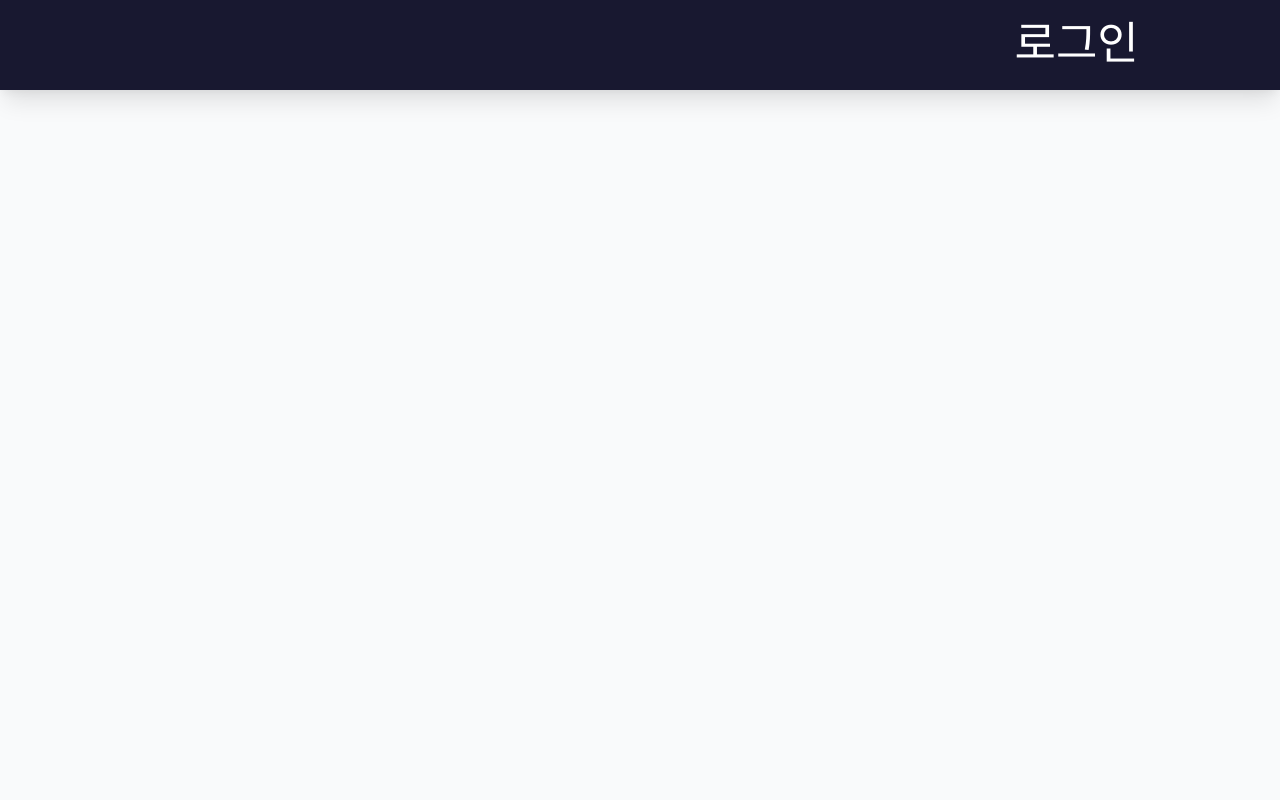
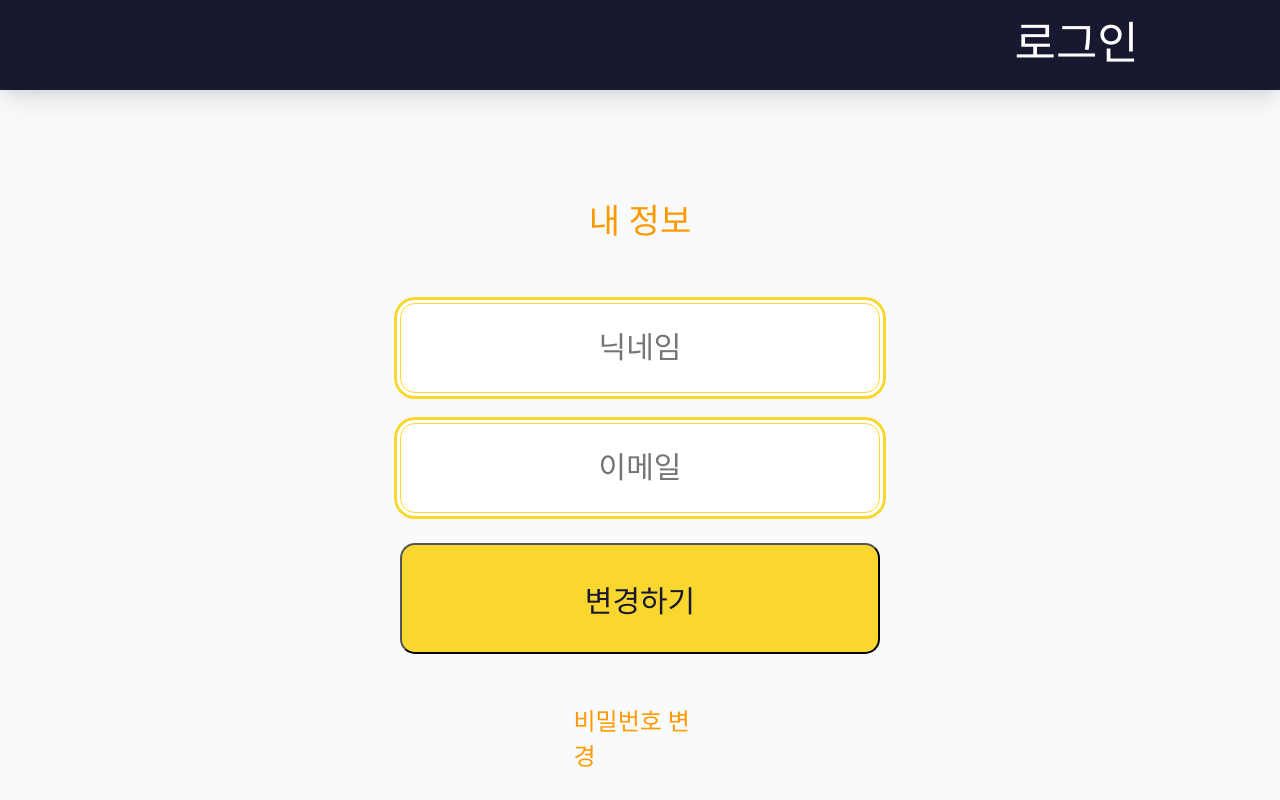
Before and after one commit to project-sns-shieldus/project-AI-diary-frontend, a React (Create React App) app: page /profile in a window 1280 px wide. Before the commit this address had no page. Built offline with nearby package versions, Linux system fonts and the light colour scheme.

Commit message:
signup,profile

```diff
--- a/src/App.js
+++ b/src/App.js
@@ -3,6 +3,8 @@ import Navbar from './components/Navbar.js';
 import Main from './pages/Main.js';
 import Login from './pages/Login.js';
 import { BrowserRouter as Router, Route, Routes } from 'react-router-dom';
+import Signup from './pages/Signup.js';
+import Profile from './pages/Profile.js'
 function App() {
   return (
     <Router>
@@ -10,6 +12,8 @@ function App() {
       <Routes>
         <Route path="/" element={<Main />} />
         <Route path="/login" element={<Login />} />
+        <Route path="/signup" element={<Signup />} />
+        <Route path="/profile" element={<Profile />} />
       </Routes>
     </Router>
 
--- a/src/index.css
+++ b/src/index.css
@@ -13,3 +13,22 @@ body, html, #root, .App {
   align-items: center;
   justify-content: center;
 }
+
+.input-container {
+  width: 100%;
+}
+
+.input-field {
+  width: 100%;
+  padding: 27.75px 31.5px;
+  background: #FFFFFF;
+  border: 1.5px solid #F9D72F;
+  border-radius: 15px;
+  box-shadow: 0px 0px 0px 3px #FFFFFF, 0px 0px 0px 6px #F9D72F;
+  /* 플레이스홀더 가운데정렬해보리기 */
+  text-align: center;
+
+  /* Placeholder 스타일링 */
+  font-family: 'Cafe24 Dongdong';
+  font-size: 30px;
+}
--- a/src/pages/Login.css
+++ b/src/pages/Login.css
@@ -39,6 +39,7 @@ body {
   left: 50%;
   top: 174px;
   transform: translateX(-50%); /* 중앙 정렬을 위한 변환 */
+  gap: 60px;
 }
 
 
@@ -65,6 +66,7 @@ color: #FF9900;
   align-items: center; /* 가운데 정렬 */
   gap: 30px; /* 요소 간 간격 */
   width: 480px;
+  top: 200px;
 }
 
 /* 아이디와 비밀번호 입력 */
@@ -103,12 +105,14 @@ color: #FF9900;
   border-radius: 15px;
   color: #181830;
   font-family: 'Cafe24 Dongdong';
+  font-size: 30px;
   text-transform: uppercase; /* 대문자로 변환 */
 }
 
 .signup{
   width: 85px;
 height: 45px;
+text-decoration: none; /* 링크 밑줄 제거 */
 
 font-family: 'Cafe24 Dongdong';
 font-style: normal;
--- a/src/pages/Login.js
+++ b/src/pages/Login.js
@@ -1,6 +1,6 @@
 import React from 'react';
 import './Login.css';
-
+import { Link } from 'react-router-dom'; // Import Link for navigation
 function Login() {
   return (
     <div className="login-container">
@@ -14,8 +14,7 @@ function Login() {
         </div>
         <button type="submit" className="login-button">로그인</button>
       </form>
-
-      <div className="signup">회원가입</div>
+      <Link to="/signup" className="signup">회원가입</Link>
       <div className="정보찾기">
         <div className="아이디찾기링크">
           <div className="findid">아이디 찾기</div>
--- /dev/null
+++ b/src/pages/Profile.css
@@ -0,0 +1,79 @@
+/* 전체 컨테이너 */
+.profile-container {
+  display: flex;
+  flex-direction: column;
+  align-items: center;
+  padding: 20px;
+  position: absolute;
+  left: 50%;
+  top: 174px;
+  transform: translateX(-50%);
+  gap: 60px;
+}
+
+/* 제목 스타일 */
+.profile-title {
+  font-family: 'Cafe24 Dongdong';
+  font-size: 34px;
+  color: #FF9900;
+}
+
+/* 폼 스타일 */
+.profile-form {
+  display: flex;
+  flex-direction: column;
+  align-items: center;
+  gap: 30px;
+  width: 480px;
+}
+
+/* 입력 필드 */
+.input-container {
+  display: flex;
+  flex-direction: column;
+  width: 100%;
+}
+
+.input-field {
+  box-sizing: border-box;
+  padding: 27.75px 31.5px;
+  width: 100%;
+  height: 90px;
+  background: #FFFFFF;
+  border: 1.5px solid #F9D72F;
+  border-radius: 15px;
+  box-shadow: 0px 0px 0px 3px #FFFFFF, 0px 0px 0px 6px #F9D72F;
+}
+
+/* 버튼 스타일 */
+.profile-button {
+  display: flex;
+  justify-content: center;
+  align-items: center;
+  padding: 31.5px 0;
+  width: 100%;
+  background: #F9D72F;
+  border-radius: 15px;
+  color: #181830;
+  font-family: 'Cafe24 Dongdong';
+  font-size: 30px;
+  text-transform: uppercase;
+  cursor: pointer;
+}
+
+/* 비밀번호 변경 링크 */
+.password-change {
+  display: flex;
+  justify-content: center;
+  align-items: center;
+  width: 133px;
+  height: 45px;
+}
+
+.password-link {
+  font-family: 'Cafe24 Dongdong';
+  font-size: 24px;
+  color: #FF9900;
+  text-decoration: none;
+  cursor: pointer;
+}
--- /dev/null
+++ b/src/pages/Profile.js
@@ -0,0 +1,24 @@
+import React from 'react';
+import './Profile.css';
+
+function Profile() {
+  return (
+    <div className="profile-container">
+      <div className="profile-title">내 정보</div>
+      <form className="profile-form">
+        <div className="input-container">
+          <input type="text" className="input-field" placeholder="닉네임" />
+        </div>
+        <div className="input-container">
+          <input type="email" className="input-field" placeholder="이메일" />
+        </div>
+        <button type="submit" className="profile-button">변경하기</button>
+      </form>
+      <div className="password-change">
+        <a href="/change-password" className="password-link">비밀번호 변경</a>
+      </div>
+    </div>
+  );
+}
+
+export default Profile;
--- /dev/null
+++ b/src/pages/Signup.css
@@ -0,0 +1,52 @@
+/* signup page layout */
+.signup-container {
+  display: flex;
+  flex-direction: column;
+  align-items: center;
+  padding: 20px;
+  position: absolute;
+  left: 50%;
+  top: 174px;
+  transform: translateX(-50%);
+  gap: 60px;
+}
+
+.signup-title {
+  font-family: 'Cafe24 Dongdong';
+  font-size: 34px;
+  color: #FF9900;
+}
+
+.signup-form {
+  display: flex;
+  flex-direction: column;
+  align-items: center;
+  gap: 30px;
+  width: 480px;
+}
+
+
+.signup-button {
+  padding: 31.5px 0;
+  width: 100%;
+  background: #F9D72F;
+  border-radius: 15px;
+  color: #181830;
+  font-family: 'Cafe24 Dongdong';
+  font-size: 30px;
+  text-transform: uppercase;
+  cursor: pointer;
+}
+
+.login-prompt {
+  font-family: 'Cafe24 Dongdong';
+  font-size: 30px;
+  color: #181830;
+}
+
+.tologin-link {
+  color: #FF9900;
+  text-decoration: underline;
+  text-decoration: none; /* 링크 밑줄 제거 */
+
+}
--- /dev/null
+++ b/src/pages/Signup.js
@@ -0,0 +1,30 @@
+import React from 'react';
+import './Signup.css';
+
+function Signup() {
+  return (
+    <div className="signup-container">
+      <div className="signup-title">회원가입</div>
+      <form className="signup-form">
+        <div className="input-container">
+          <input type="text" className="input-field" placeholder="아이디" />
+        </div>
+        <div className="input-container">
+          <input type="text" className="input-field" placeholder="별명" />
+        </div>
+        <div className="input-container">
+          <input type="password" className="input-field" placeholder="비밀번호" />
+        </div>
+        <div className="input-container">
+          <input type="password" className="input-field" placeholder="비밀번호 확인" />
+        </div>
+        <button type="submit" className="signup-button">회원가입</button>
+      </form>
+      <div className="login-prompt">
+        이미 계정이 있으신가요? <a href="/login" className="tologin-link">로그인</a>
+      </div>
+    </div>
+  );
+}
+
+export default Signup;
```
